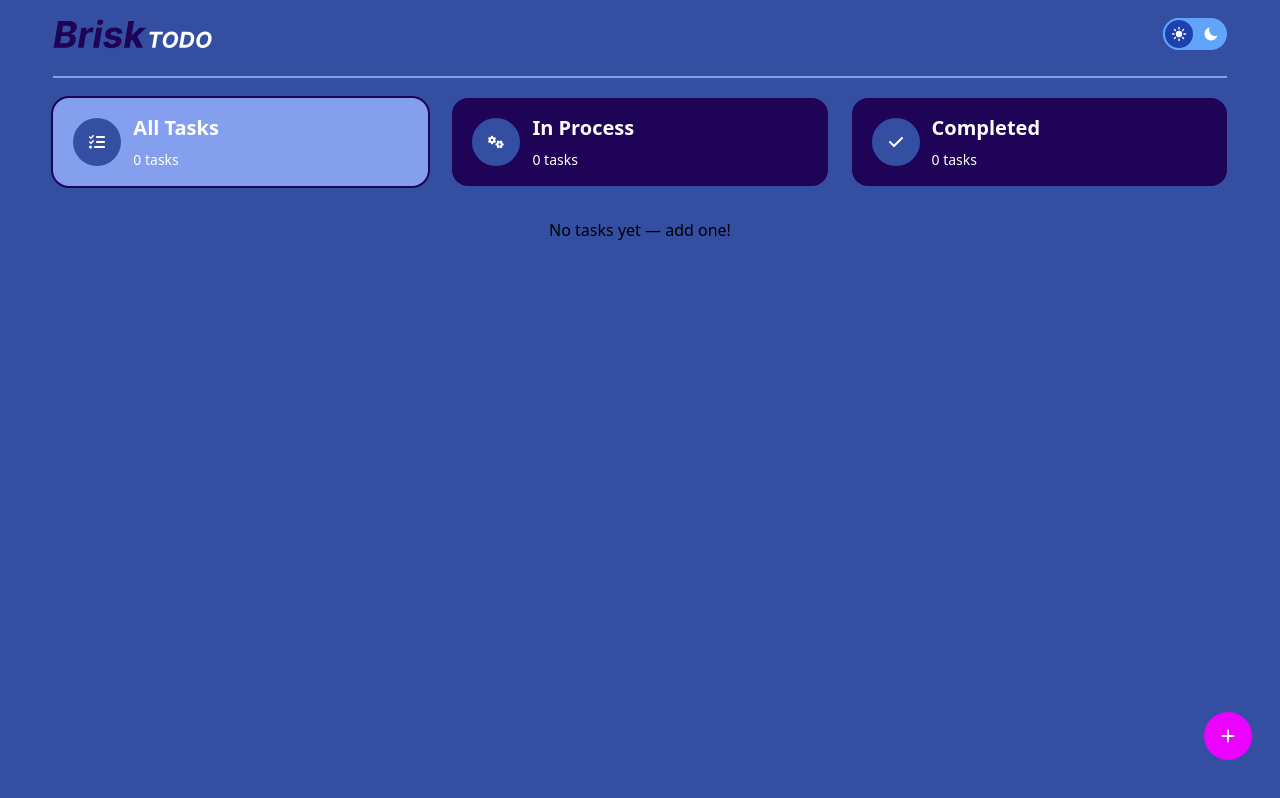
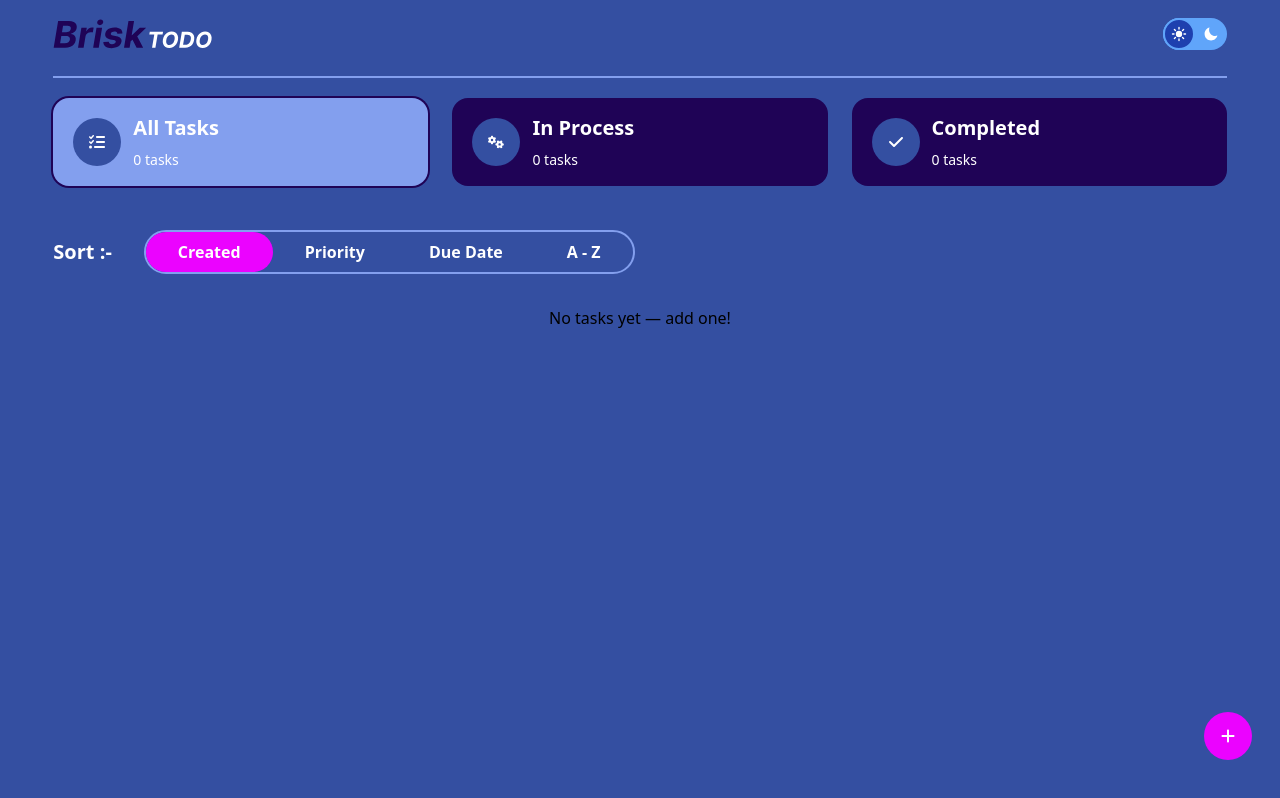
Before and after one commit to tammyKhan/todo-app-react, a React (Vite) app: page / in a window 1280 px wide. Built offline with nearby package versions, Linux system fonts and the light colour scheme.

Commit message:
implement task sorting functionality (Created, Priority, Due Date, A–Z) with dynamic UI and state-based sorting logic

```diff
--- a/src/components/AddTaskModal.jsx
+++ b/src/components/AddTaskModal.jsx
@@ -1,6 +1,7 @@
 import React, { useEffect, useState } from "react";
 import { FaPlus } from "react-icons/fa6";
 import TaskList from "./TaskList";
+import SortedBtns from "./SortedBtns";
 
 const AddTaskModal = ({ tasks, setTasks }) => {
   const [showModal, setShowModal] = useState(false);
@@ -9,6 +10,8 @@ const AddTaskModal = ({ tasks, setTasks }) => {
     priority: "High",
     dueDate: "",
   });
+
+  const [sortType, setSortType] = useState("created");
 
   const [isEditing, setIsEditing] = useState(false);
   const [editTaskId, setEditTaskId] = useState(null);
@@ -97,6 +100,26 @@ const AddTaskModal = ({ tasks, setTasks }) => {
     localStorage.setItem("tasks", JSON.stringify(updatedTasks));
   }
 
+  // sort logic
+  const sortedTasks = [...tasks].sort((a, b) => {
+    if(sortType === "created"){
+      return new Date(a.createdAt) - new Date(b.createdAt)
+    }
+    if(sortType === "priority"){
+      const order = { "High": 1, "Medium": 2, "Low": 3 }
+      return order[a.priority] - order[b.priority]
+    }
+    if(sortType === "dueDate"){
+      if(!a.dueDate) return 1;
+      if(!b.dueDate) return -1;
+      return new Date(a.dueDate) - new Date(b.dueDate);
+    }
+    if(sortType === "az"){
+      return a.title.localeCompare(b.title);
+    }
+    return 0;
+  })
+
   return (
     <>
       {/* Add task btn */}
@@ -107,6 +130,7 @@ const AddTaskModal = ({ tasks, setTasks }) => {
       >
         <FaPlus className="text-white" />
       </div>
+      <SortedBtns sortType={sortType} setSortType={setSortType} />
       {/* Modal */}
       {showModal && (
         <div className="fixed inset-0 bg-black bg-opacity-50 flex justify-center items-center z-50">
@@ -180,10 +204,10 @@ const AddTaskModal = ({ tasks, setTasks }) => {
 
       {/* Task List */}
       <div className="mt-8 space-y-3">
-        {tasks.length === 0 ? (
+        {sortedTasks.length === 0 ? (
           <p className="text-center">No tasks yet — add one!</p>
         ) : (
-          tasks.map((t) =>
+          sortedTasks.map((t) =>
           <TaskList
            key={t.id}
            task={t}
--- /dev/null
+++ b/src/components/SortedBtns.jsx
@@ -0,0 +1,17 @@
+import React from 'react';
+
+const SortedBtns = ( {sortType, setSortType} ) => {
+  return (
+    <div class="md:w-2/3  flex gap-3 md:gap-8 items-center mt-11">
+         <h3 class="lg:text-xl md:text-lg text-base font-bold text-white">Sort :-</h3>
+         <div class="border-2 border-[#839FEE] rounded-3xl">
+            <button  onClick={() => setSortType("created")} className={`${sortType === "created" ? "bg-[#EB03FF]" : ""} transition-all duration-300 ease-in-out px-2 md:px-4 lg:px-8 py-2 font-semibold text-white rounded-3xl hover:text-opacity-65 text-xs md:text-base`}>Created</button>
+            <button  onClick={() => setSortType("priority")} className={`${sortType === "priority" ? "bg-[#EB03FF]" : ""} transition-all duration-300 ease-in-out px-2 md:px-4 lg:px-8 py-2 font-semibold text-white rounded-3xl hover:text-opacity-65 text-xs md:text-base`}>Priority</button>
+            <button  onClick={() => setSortType("dueDate")} className={`${sortType === "dueDate" ? "bg-[#EB03FF]" : ""} transition-all duration-300 ease-in-out px-2 md:px-4 lg:px-8 py-2 font-semibold text-white rounded-3xl hover:text-opacity-65 text-xs md:text-base`}>Due Date</button>
+            <button  onClick={() => setSortType("az")} className={`${sortType === "az" ? "bg-[#EB03FF]" : ""} transition-all duration-300 ease-in-out px-2 md:px-4 lg:px-8 py-2 font-semibold text-white rounded-3xl hover:text-opacity-65 text-xs md:text-base`}>A - Z</button>
+         </div>
+      </div>
+  );
+};
+
+export default SortedBtns;
```
